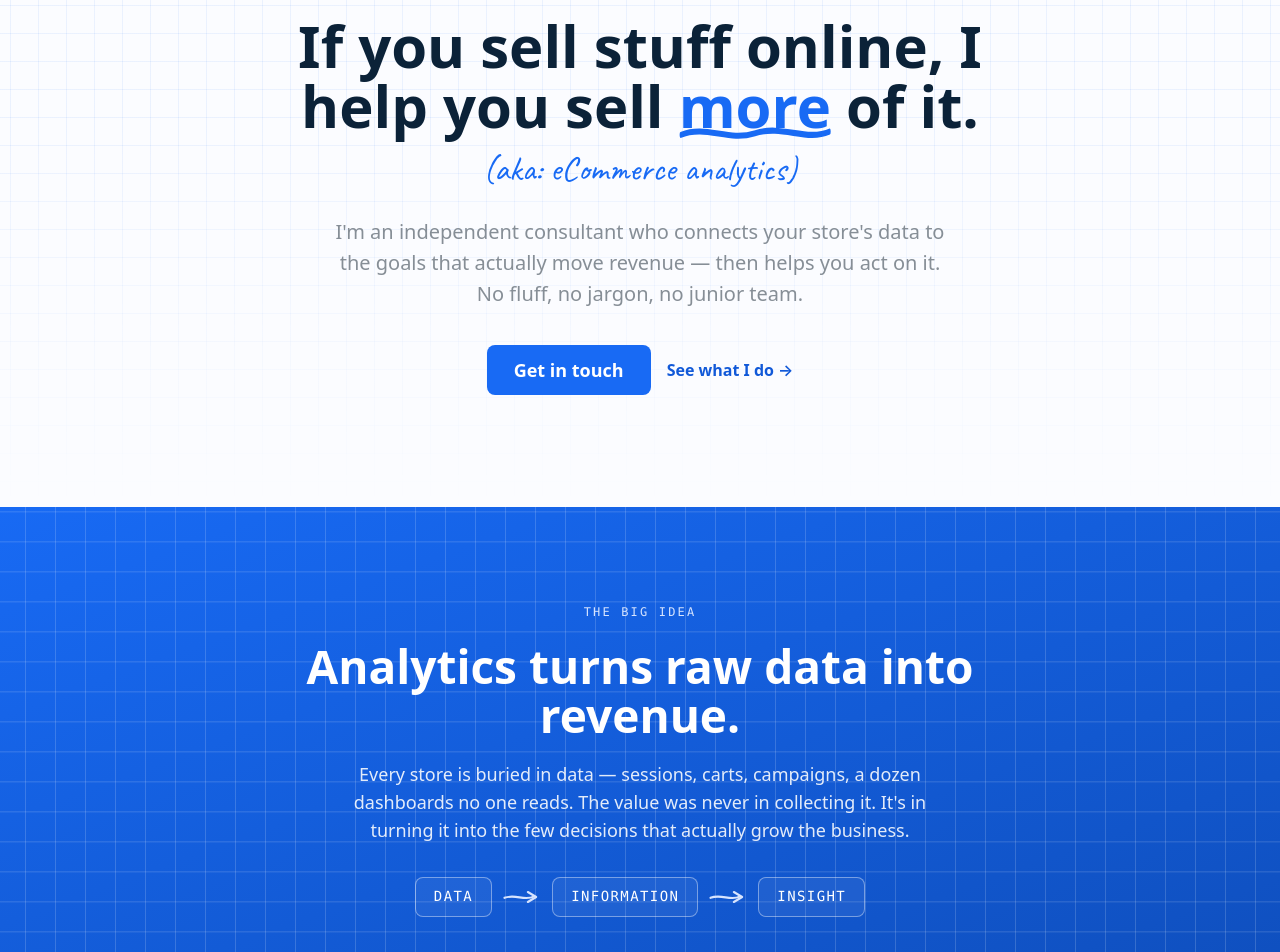
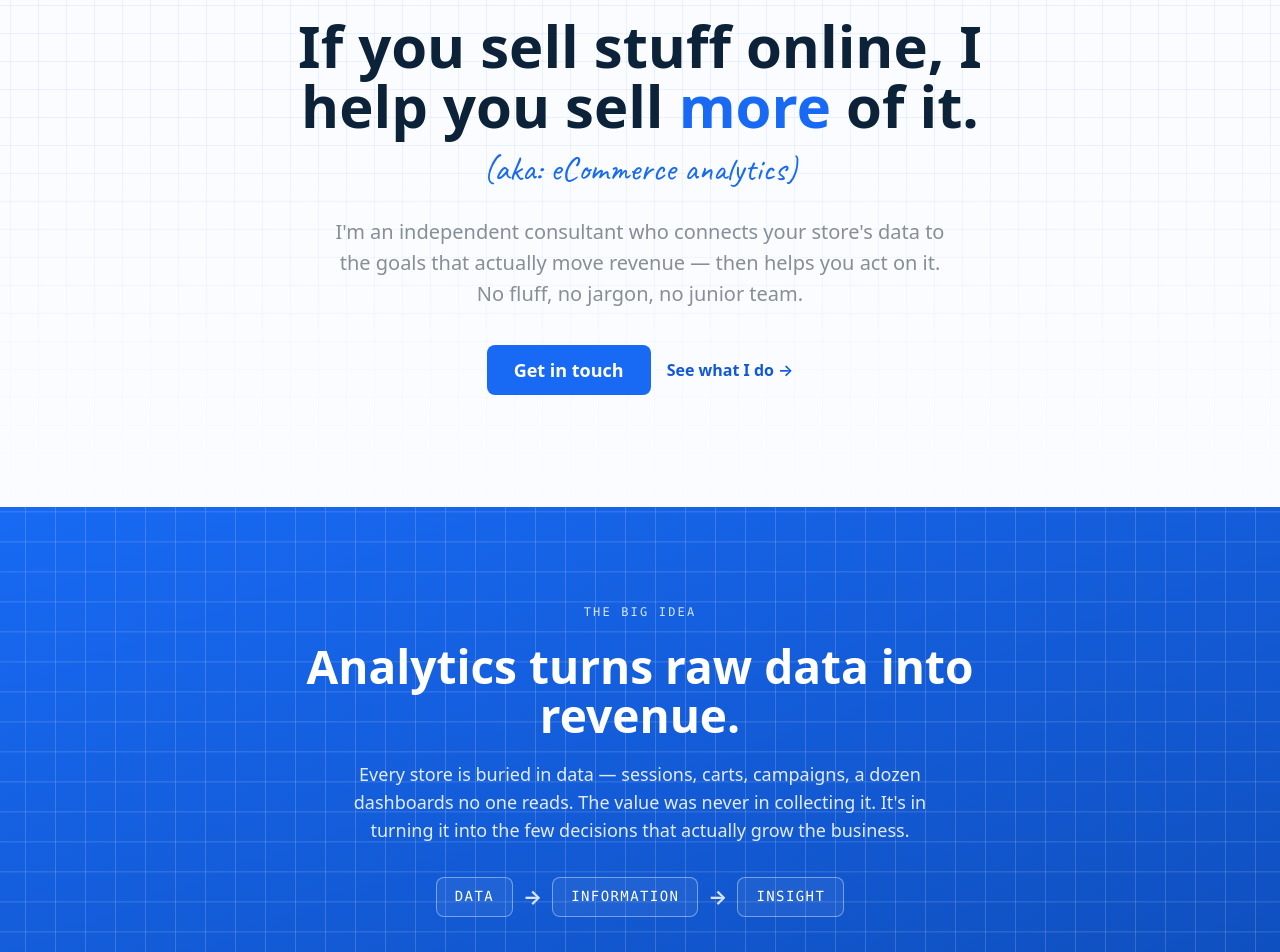
Before and after one commit to atc-tav/atc-reboot, a Next.js app: page / in a window 1280 px wide. Shown: the part 200-1152 px from the top of the page. Built offline with nearby package versions, Linux system fonts and the light colour scheme; a web font is replaced by a local one.

Commit message:
Remove hand-drawn SVG accents
Drop the HandUnderline/HandArrow accents and restore the plain hero word
and the plain arrows in the Data -> Information -> Insight flow. The
dark-mode BlueprintBand tweak stays.

https://claude.ai/code/session_01WGJGtP7whQyTK73hbcXF4U

```diff
--- a/app/page.tsx
+++ b/app/page.tsx
@@ -8,7 +8,6 @@ import { PullQuote } from "@/components/sections/PullQuote";
 import { TrustedBy } from "@/components/sections/TrustedBy";
 import { FeatureGrid, type Feature } from "@/components/sections/FeatureGrid";
 import { CtaSection } from "@/components/cta/CtaSection";
-import { HandUnderline } from "@/components/accents/HandUnderline";
 
 const services: Feature[] = [
   {
@@ -40,7 +39,7 @@ export default function HomePage() {
           <>
             If you sell stuff online, I help you sell{" "}
             <Text span inherit c="brand.6">
-              <HandUnderline>more</HandUnderline>
+              more
             </Text>{" "}
             of it.
           </>
--- a/components/accents/HandArrow.tsx
+++ /dev/null
@@ -1,31 +0,0 @@
-/**
- * A short, hand-drawn arrow. Zero dependencies — a slightly wobbly line with a
- * sketchy head. Inherits its color via `currentColor`, so the parent controls it
- * (and it adapts to dark mode). Decorative, so it's aria-hidden.
- */
-export function HandArrow({ size = 40 }: { size?: number }) {
-  return (
-    <svg
-      aria-hidden="true"
-      width={size}
-      height={size * 0.5}
-      viewBox="0 0 48 24"
-      fill="none"
-      style={{ display: "block" }}
-    >
-      <path
-        d="M3,13 C16,8 27,17 38,11.5"
-        stroke="currentColor"
-        strokeWidth="2.5"
-        strokeLinecap="round"
-      />
-      <path
-        d="M31,6 L41,12 L31,18"
-        stroke="currentColor"
-        strokeWidth="2.5"
-        strokeLinecap="round"
-        strokeLinejoin="round"
-      />
-    </svg>
-  );
-}
--- a/components/accents/HandUnderline.tsx
+++ /dev/null
@@ -1,44 +0,0 @@
-import type { ReactNode } from "react";
-
-/**
- * A loose, hand-drawn underline drawn beneath inline text. Zero dependencies —
- * just a wobbly SVG path that stretches to the width of its content and inherits
- * its color (so it recolors and adapts to dark mode automatically).
- *
- * Best on a single word or short, non-wrapping phrase.
- */
-export function HandUnderline({
-  children,
-  color = "currentColor",
-}: {
-  children: ReactNode;
-  color?: string;
-}) {
-  return (
-    <span style={{ position: "relative", display: "inline-block", color }}>
-      {children}
-      <svg
-        aria-hidden="true"
-        viewBox="0 0 300 14"
-        preserveAspectRatio="none"
-        style={{
-          position: "absolute",
-          left: 0,
-          bottom: "-0.16em",
-          width: "100%",
-          height: "0.42em",
-          overflow: "visible",
-          pointerEvents: "none",
-        }}
-      >
-        <path
-          d="M3,8 C55,2 95,12 150,7 C205,2 250,12 297,6"
-          fill="none"
-          stroke="currentColor"
-          strokeWidth="3.5"
-          strokeLinecap="round"
-        />
-      </svg>
-    </span>
-  );
-}
--- a/components/sections/DataFlow.tsx
+++ b/components/sections/DataFlow.tsx
@@ -1,5 +1,4 @@
 import { Box, Group, Text } from "@mantine/core";
-import { HandArrow } from "@/components/accents/HandArrow";
 
 /**
  * A compact "Data → Information → Insight" flow — a teaser of the analytics
@@ -32,9 +31,9 @@ export function DataFlow() {
             </Text>
           </Box>
           {i < STEPS.length - 1 && (
-            <Box c="brand.1" style={{ display: "flex" }}>
-              <HandArrow />
-            </Box>
+            <Text c="brand.1" fz="xl" fw={700} aria-hidden>
+              →
+            </Text>
           )}
         </Group>
       ))}
```
